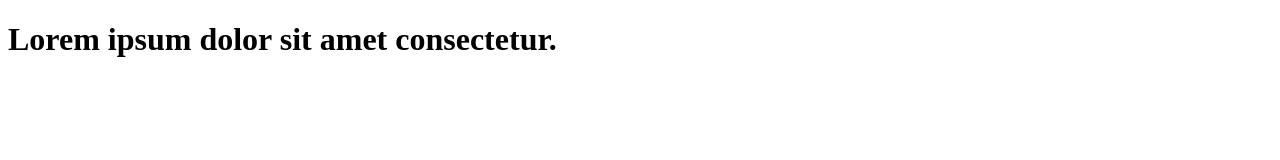
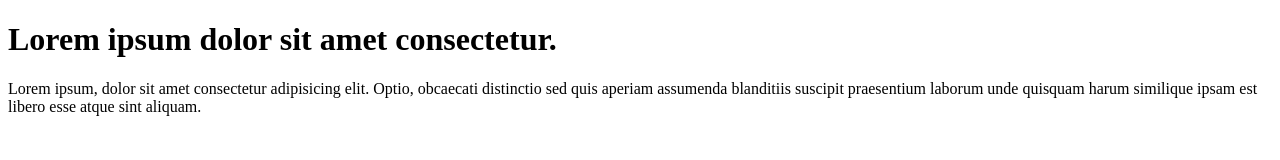
Before and after one commit to PatrickGrant10/learn-git, a plain HTML site: page index.html in a window 1280 px wide. Drawn offline with Linux system fonts and the light colour scheme.

Commit message:
add paragraph to code

```diff
--- a/index.html
+++ b/index.html
@@ -6,5 +6,8 @@
 </head>
 <body>
     <h1>Lorem ipsum dolor sit amet consectetur.</h1>
+    <p>Lorem ipsum, dolor sit amet consectetur adipisicing elit.
+    Optio, obcaecati distinctio sed quis aperiam assumenda blanditiis
+    suscipit praesentium laborum unde quisquam harum similique ipsam est libero esse atque sint aliquam.</p>
 </body>
 </html>
```
